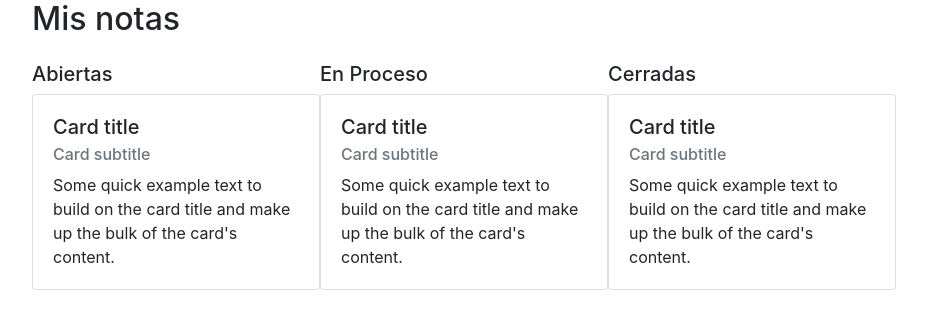
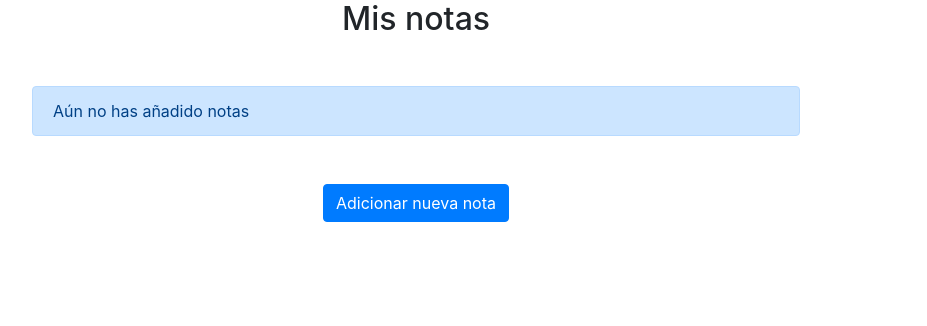
Before and after one commit to Gonzalo-Bruna/MisNotas, an Angular app: page /vistaNotas in a window 1280 px wide. Shown: the top 326 px of the page, without its empty margins (224-1151 px from the left). Built offline with nearby package versions, Linux system fonts and the light colour scheme.

Commit message:
agregada funcionalidad de vista de notas

```diff
--- a/src/app/componentes/vista-notas/vista-notas.component.html
+++ b/src/app/componentes/vista-notas/vista-notas.component.html
@@ -1,44 +1,66 @@
-<h2 class="mb-4">Mis notas</h2>
+<h2 class="mb-5 text-center">Mis notas</h2>
 
-<div class="notas d-flex flex-column flex-lg-row">
+<div class="alert alert-primary mb-5" role="alert" *ngIf="notas.length == 0">
+    Aún no has añadido notas
+</div>
 
-    <div class="estado-abierto">
-        <h5>Abiertas</h5>
+<div class="mb-3 justify-content-center d-flex align-items-center align-items-lg-start flex-column flex-lg-row" *ngIf="notas.length > 0">
 
-        <div class="card" style="width: 18rem;">
+    <div class="estado-abierto mb-4 mr-3">
+
+      <h5 class="mb-3 text-center" style="width: 18rem;">Abiertas</h5>
+
+      <div class="notas-abiertas mb-3" *ngFor="let nota of notas">
+          <div class="card bg-primary text-white" style="width: 18rem;" *ngIf="nota.estado == 1">
             <div class="card-body">
-              <h5 class="card-title">Card title</h5>
-              <h6 class="card-subtitle mb-2 text-muted">Card subtitle</h6>
-              <p class="card-text">Some quick example text to build on the card title and make up the bulk of the card's content.</p>
+              <h5 class="card-title">{{nota.titulo}}</h5>
+              <p class="card-text">{{nota.descripcion}}</p>
             </div>
+            <div class="boton-cerrar" (click)="eliminarNota(nota)"><i class="fas fa-times"></i></div>
           </div>
+      </div>
 
     </div>
 
-    <div class="estado-proceso">
+    <div class="estado-proceso mb-4 mr-3">
 
-        <h5>En Proceso</h5>
+      <h5 class="mb-3 text-center" style="width: 18rem;">En Proceso</h5>
 
-        <div class="card" style="width: 18rem;">
+      <div class="notas-en-proceso mb-3" *ngFor="let nota of notas">
+
+        <div class="card bg-warning text-dark" style="width: 18rem;" *ngIf="nota.estado == 2">
             <div class="card-body">
-              <h5 class="card-title">Card title</h5>
-              <h6 class="card-subtitle mb-2 text-muted">Card subtitle</h6>
-              <p class="card-text">Some quick example text to build on the card title and make up the bulk of the card's content.</p>
+              <h5 class="card-title">{{nota.titulo}}</h5>
+              <p class="card-text">{{nota.descripcion}}</p>
             </div>
-          </div>
+            <div class="boton-cerrar" (click)="eliminarNota(nota)"><i class="fas fa-times"></i></div>
+        </div>
+
+      </div>
+
     </div>
 
     <div class="estado-cerrado">
 
-        <h5>Cerradas</h5>
+      <h5 class="mb-3 text-center" style="width: 18rem;">Cerradas</h5>
 
-        <div class="card" style="width: 18rem;">
+      <div class="notas-cerradas mb-3" *ngFor="let nota of notas">
+
+        <div class="card bg-danger text-white" style="width: 18rem;" *ngIf="nota.estado == 3">
             <div class="card-body">
-              <h5 class="card-title">Card title</h5>
-              <h6 class="card-subtitle mb-2 text-muted">Card subtitle</h6>
-              <p class="card-text">Some quick example text to build on the card title and make up the bulk of the card's content.</p>
+              <h5 class="card-title">{{nota.titulo}}</h5>
+              <p class="card-text">{{nota.descripcion}}</p>
             </div>
-          </div>
+            <div class="boton-cerrar" (click)="eliminarNota(nota)"><i class="fas fa-times"></i></div>
+        </div>
+
+
+      </div>
+
     </div>
 
 </div>
+
+<div class="d-flex justify-content-center">
+  <a [routerLink]="['/']" routerLinkActive="router-link-active" class="btn btn-primary">Adicionar nueva nota</a>
+</div>
--- a/src/app/componentes/vista-notas/vista-notas.component.scss
+++ b/src/app/componentes/vista-notas/vista-notas.component.scss
@@ -0,0 +1,19 @@
+.card{
+    display:flex;
+    flex-direction: row;
+
+    .card-body{
+        width: 80%;
+    }
+
+    .boton-cerrar{
+        font-size: 25px;
+        display: flex;
+        justify-content: center;
+        align-items:center;
+        width:20%;
+        i{
+            cursor:pointer;
+        }
+    }
+}
--- a/src/app/componentes/vista-notas/vista-notas.component.ts
+++ b/src/app/componentes/vista-notas/vista-notas.component.ts
@@ -1,4 +1,5 @@
 import { Component, OnInit } from '@angular/core';
+import { listaNotas, Nota } from '../../../app/interfaces/nota';
 
 @Component({
   selector: 'app-vista-notas',
@@ -7,9 +8,20 @@ import { Component, OnInit } from '@angular/core';
 })
 export class VistaNotasComponent implements OnInit {
 
+  notas:Array<Nota> = listaNotas;
+
   constructor() { }
 
   ngOnInit(): void {
   }
 
+  eliminarNota(nota:Nota){
+    for(let i = 0 ; i < this.notas.length ; i++){
+      if(nota == this.notas[i]){
+        this.notas.splice(i, 1);
+        return;
+      }
+    }
+  }
+
 }
```
